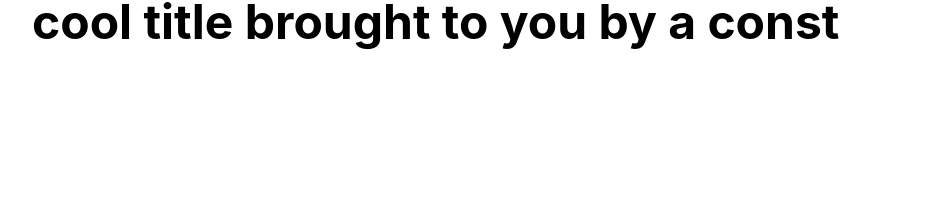
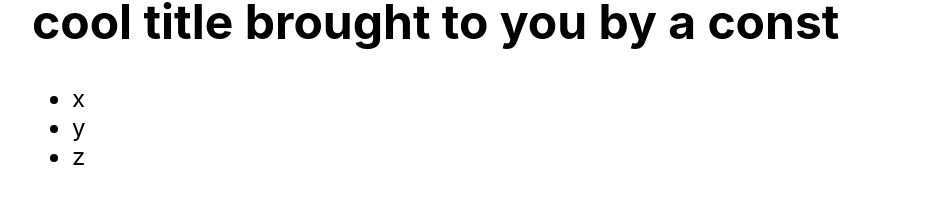
Before and after one commit to ptorrsmith/ts-hooks, a React (Create React App) app: page / in a window 1280 px wide. Shown: the part 2398-2601 px from the top of the page, without its empty margins (0-933 px from the left). Before the commit the page ends 2514 px from the top, so only its background shows below. Built offline with nearby package versions, Linux system fonts and the light colour scheme.

Commit message:
List component with ReactNode

```diff
--- a/src/App.tsx
+++ b/src/App.tsx
@@ -7,7 +7,7 @@ import UseReducerComponent from './components/useReducerComponent';
 import UseRefComponent from './components/useRefComponent';
 import CustomHookComponent from './components/customHookComponent'; // since exports default, can call it what we want
 import TestComponent from './components/evenMoreReactComponent';
-import { HeadingViaFunction, HeadingViaConst } from './components/evenMoreReactComponent';
+import { HeadingViaFunction, HeadingViaConst, ListComponent } from './components/evenMoreReactComponent';
 
 function App() {
   return (
@@ -38,6 +38,8 @@ function App() {
       <HeadingViaFunction title="cool title brought to you by a function" />
 
       <HeadingViaConst title="cool title brought to you by a const" />
+
+      <ListComponent />
     </div>
   );
 }
--- a/src/components/evenMoreReactComponent.tsx
+++ b/src/components/evenMoreReactComponent.tsx
@@ -1,4 +1,5 @@
 // define then export the interface for props
+import { ReactNode } from "react"
 
 export interface HeadingProps {
   title: string
@@ -17,6 +18,24 @@ export const HeadingViaConst = ({ title }: HeadingProps) =>{
   )
 }
 
+export function List<ListItem>({
+  items,
+  render
+}: {
+  items: ListItem[]
+  render: (item: ListItem) => ReactNode
+}) {
+  return (
+    <ul>
+      {items.map((item, index) => (
+        <li key={index}>
+          {render(item)}
+        </li>
+      ))}
+    </ul>
+  )
+}
+
 function TestComponent() {
   return (
     <>
@@ -26,4 +45,12 @@ function TestComponent() {
   )
 }
 
+export function ListComponent() {
+  return (
+    <>
+      <List items={["x", "y", "z"]} render={item => <span>{item}</span>} />
+    </>
+  )
+}
+
 export default TestComponent;
```
